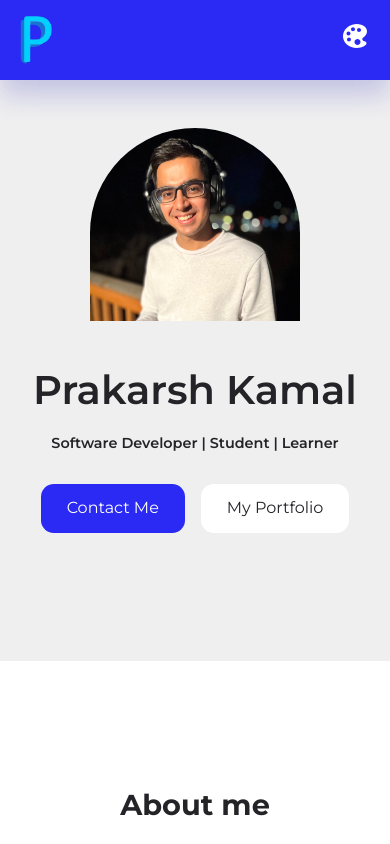
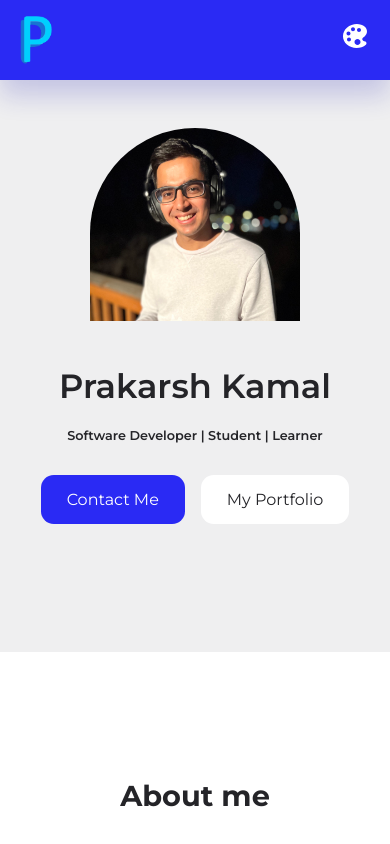
Before and after one commit to PrakarshKamal/prakarshkamal.github.io, a React (Create React App) app: page / in a window 390 px wide. Shown: the top 844 px of the page. Built offline with nearby package versions, Linux system fonts and the light colour scheme.

Commit message:
update css styles

```diff
--- a/src/sections/floating-nav/FloatingNav.css
+++ b/src/sections/floating-nav/FloatingNav.css
@@ -18,16 +18,16 @@
     display: flex;
     gap: 1.2rem;
     background: rgba(0, 0, 0, 0.4);
-    padding: 0.5rem 1.2rem;
+    padding: 0.5rem 1rem;
     border-radius: 3rem;
     backdrop-filter: blur(20px);
   }
 
   #floating__nav a {
     color: #fff;
-    padding: 0.55rem;
+    padding: 0.5rem;
     border-radius: 50%;
-    font-size: 1.5rem;
+    font-size: 1.3rem;
     display: grid;
   }
 
--- a/src/sections/header/Header.css
+++ b/src/sections/header/Header.css
@@ -93,12 +93,12 @@ header {
   }
 
   .header__container h1 {
-    font-size: 2.5rem;
+    font-size: 2.1rem;
   }
 
   .header__container h5 {
     width: 100%;
-    font-size: 0.9rem;
+    font-size: 0.8rem;
   }
 
   .header__cta {
```
